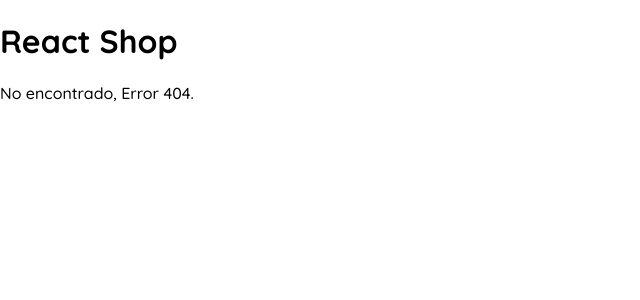
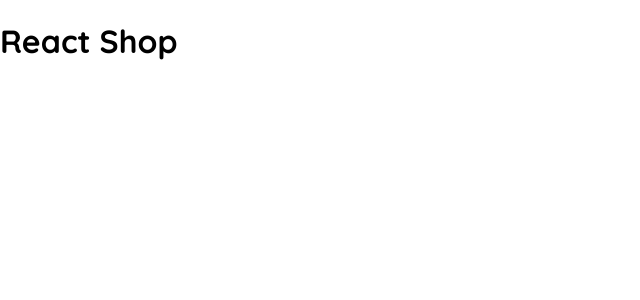
Before and after one commit to CamiloPuentes94/react-shop, a React app: page / in a window 1280 px wide. Before the commit this address had no page. Shown: the top 300 px of the page, without its empty margins (0-640 px from the left). Built offline with nearby package versions, Linux system fonts and the light colour scheme.

Commit message:
Se cambia la estructura del llamado de rutas ya que se instalo la version de react-route-dom 6 y el curso esta con una menor

```diff
--- a/src/routes/App.jsx
+++ b/src/routes/App.jsx
@@ -1,5 +1,5 @@
 import React from "react";
-import { BrowserRouter, Switch, Route } from 'react-router-dom';
+import { BrowserRouter, Routes, Route } from 'react-router-dom';
 import Layout from '../containers/Layout';
 import Login from '../containers/Login';
 import RecoveryPassword from '../containers/RecoveryPassword'
@@ -13,14 +13,14 @@
 const App = () => {
   return(
     <BrowserRouter>
-    <Switch>
       <Layout>
-        <Route exact path="/" component={Home} />
-        <Route exact path="/login" component={Login} />
-        <Route exact path="/recovery-password" component={RecoveryPassword} />
-        <Route component={NotFound} />
+        <Routes>
+          <Route  path="/" element={<Home />} />
+          <Route  path="/login" element={<Login />} />
+          <Route  path="/recovery-password" element={<RecoveryPassword />} />
+          <Route  path="*" element={<NotFound />} />
+        </Routes>
       </Layout>
-    </Switch>
     </BrowserRouter>
   );
 }
```
